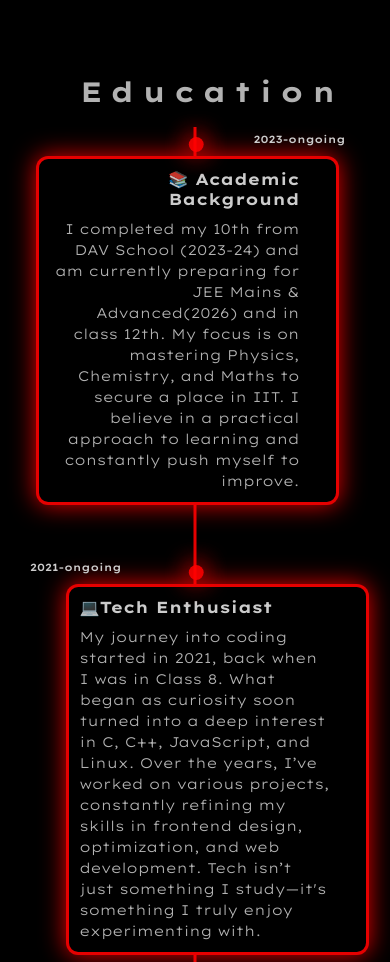
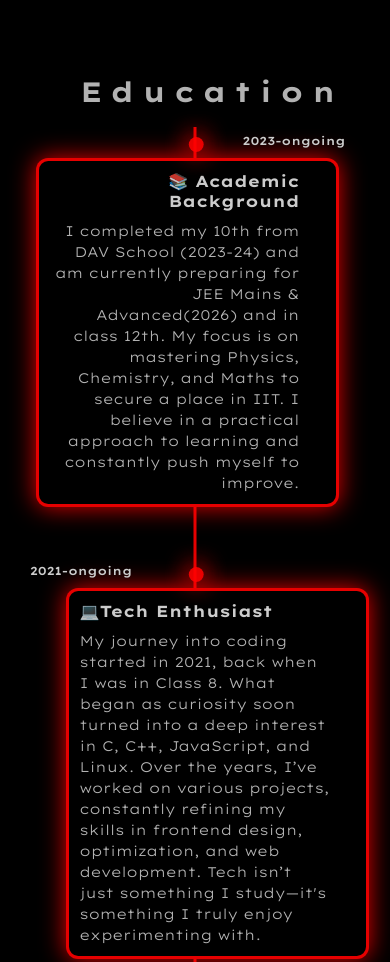
Before and after one commit to aadityansha06/protfolio-webpage, a plain HTML site: page index.html in a window 390 px wide. Shown: the part 820-1782 px from the top of the page. Drawn offline with nearby package versions, Linux system fonts and the light colour scheme; a script that the page names is missing.

Commit message:
changed date font-size

```diff
--- a/style.css
+++ b/style.css
@@ -1515,7 +1515,7 @@ section{
     }
     .timeline-date {
         margin: 6px 25px 0 0px;
-        font-size: 1.7rem;
+        font-size: 1.9rem;
     }
 
 
```
